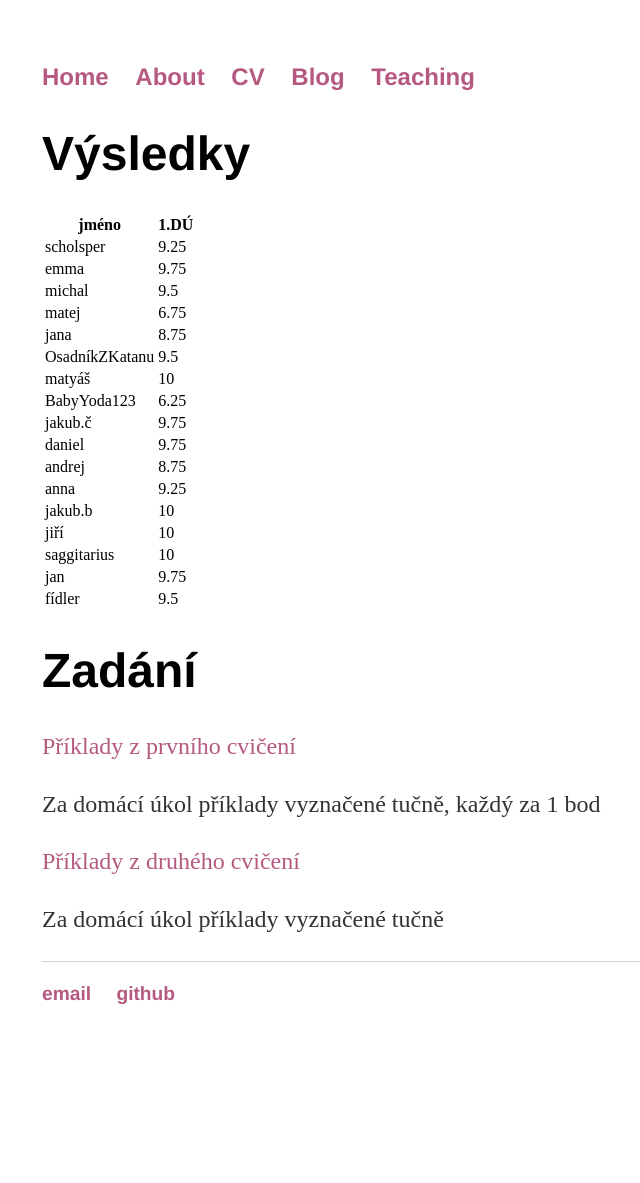
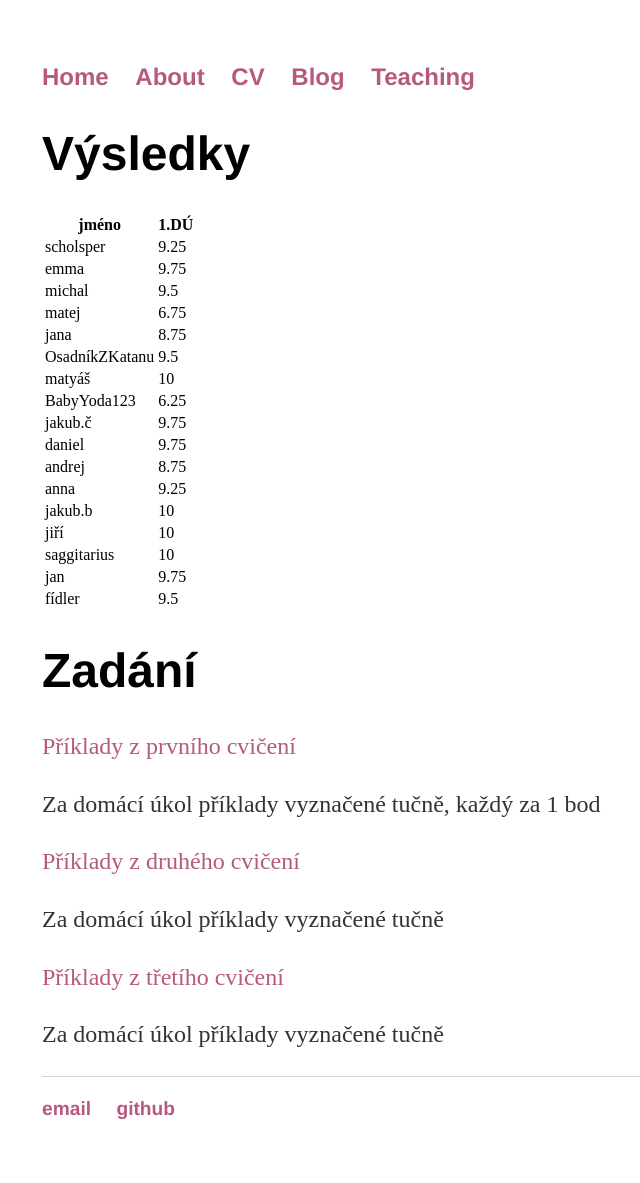
Before and after one commit to lavakin/lavakin.github.io, a Jekyll site: the page built from diskretka/index.html, in a window 1280 px wide. Shown: the whole page, without its empty margins (150-790 px from the left). Built offline with Jekyll 4.4.1, drawn with Linux system fonts in a browser that asks for light colours; before the commit the page ends 1068 px from its top, so only the background shows below that.

Commit message:
Update index.html

```diff
--- a/diskretka/index.html
+++ b/diskretka/index.html
@@ -87,4 +87,6 @@ title: Nikola Kalábová, Personal Webpage
 	<p> Za domácí úkol příklady vyznačené tučně, každý za 1 bod</p>
 	<p><a href="https://lavakin.github.io/diskretka/zadani/cviceni2.pdf">Příklady z druhého cvičení</a></p>
 	<p> Za domácí úkol příklady vyznačené tučně</p>
+	<p><a href="https://lavakin.github.io/diskretka/zadani/cviceni3.pdf">Příklady z třetího cvičení</a></p>
+	<p> Za domácí úkol příklady vyznačené tučně</p>
 </div><!-- /.blurb -->
```
